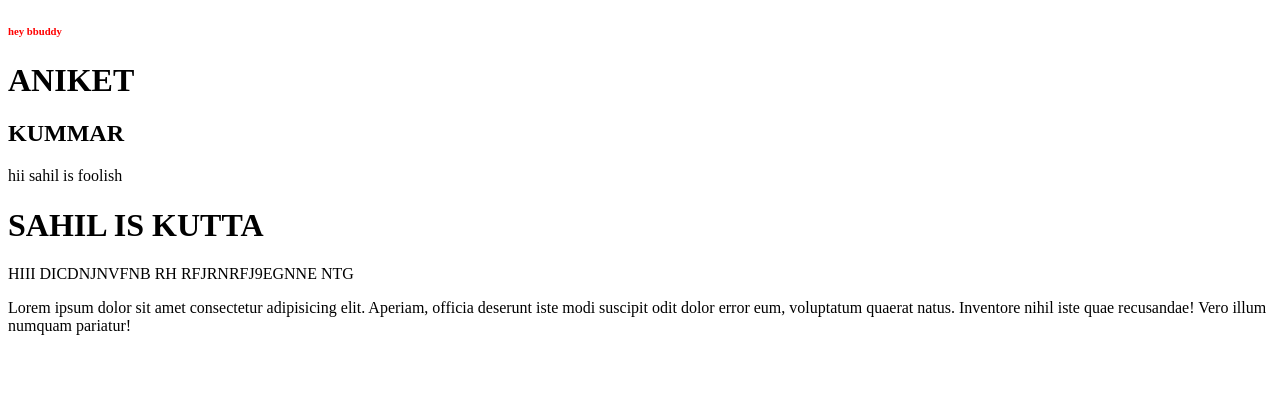
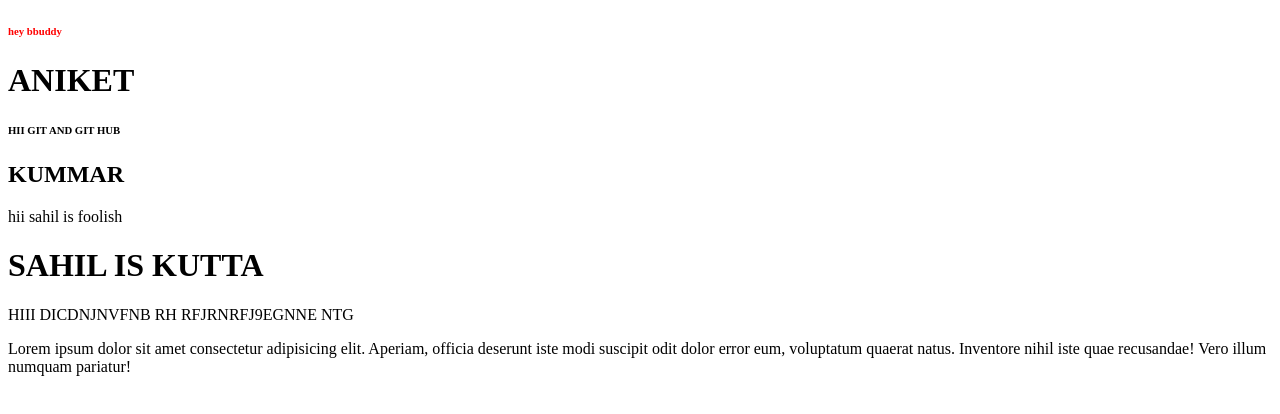
Before and after one commit to 03Sabanisingh19/PaymentForm_USING_HTML5_CSS3, a plain HTML site: page hi.html in a window 1280 px wide. Drawn offline with Linux system fonts and the light colour scheme.

Commit message:
ADDED I DONT KNOWN

```diff
--- a/hi.html
+++ b/hi.html
@@ -9,7 +9,8 @@
     <body>
         <h6 style="color:red;">hey bbuddy</h1>
         <h1>ANIKET
-            </h1>
+<h6>HII GIT AND GIT HUB<h5>
+           </h1>
             <h2>KUMMAR</h2>
          <section>hii sahil is foolish</section>
 <h1>SAHIL IS KUTTA</h1>
```
